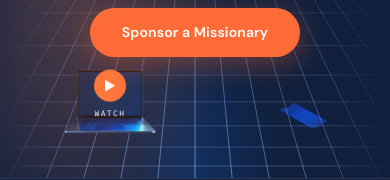
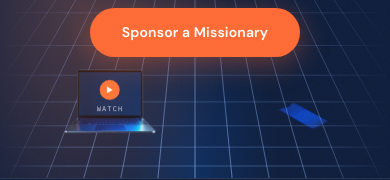
Before and after one commit to empoweringothers/missionary-media-website, a Next.js app: page / in a window 390 px wide. Shown: the part 584-764 px from the top of the page. Built offline with nearby package versions, Linux system fonts and the light colour scheme.

Commit message:
mobile: disable camera drag, fix modal click-off, shrink play button, lower mobile position

```diff
--- a/app/globals.css
+++ b/app/globals.css
@@ -229,6 +229,7 @@ body::before {
   .fo-mic    { width: 72px !important; }
   .fo-phone  { width: 64px !important; }
   .fo-laptop { width: 110px !important; }
+  .fo-laptop-play { top: 46% !important; }
 }
 
 /* Reduced motion */
--- a/components/Hero.tsx
+++ b/components/Hero.tsx
@@ -204,10 +204,11 @@ export default function Hero() {
 
     rafRef.current = requestAnimationFrame(tick);
 
-    // Camera drag — v2 velocity model
+    // Camera drag — v2 velocity model (desktop only)
     const onDown = (e: PointerEvent) => {
       const t = e.target as Element;
       if (t.closest(".float-obj") || t.closest("a") || t.closest("button")) return;
+      if (window.innerWidth < 768) return;
       e.preventDefault();
       state.camDragging = true;
       state.camPrevX = e.clientX;
@@ -369,14 +370,14 @@ export default function Hero() {
           />
           {/* Play button — centered on laptop screen */}
           <div
-            className="absolute pointer-events-none"
-            style={{ left: "50%", top: "44%", transform: "translate(-50%, -50%)" }}
+            className="absolute pointer-events-none fo-laptop-play"
+            style={{ left: "50%", top: "38%", transform: "translate(-50%, -50%)" }}
           >
-            <div className="flex flex-col items-center gap-[5px]">
-              <div className="w-8 h-8 rounded-full bg-[#FF6B35] flex items-center justify-center">
-                <svg width="10" height="12" viewBox="0 0 10 12" fill="white"><polygon points="0,0 10,6 0,12"/></svg>
+            <div className="flex flex-col items-center gap-[4px]">
+              <div className="w-5 h-5 rounded-full bg-[#FF6B35] flex items-center justify-center">
+                <svg width="6" height="8" viewBox="0 0 10 12" fill="white"><polygon points="0,0 10,6 0,12"/></svg>
               </div>
-              <span className="font-mono text-[8px] tracking-[.18em] uppercase text-white whitespace-nowrap">Watch</span>
+              <span className="font-mono text-[7px] tracking-[.16em] uppercase text-white whitespace-nowrap opacity-80">Watch</span>
             </div>
           </div>
         </div>
@@ -565,13 +566,12 @@ export default function Hero() {
             onPointerDown={() => setVideoOpen(false)}
           >
             <motion.div
-              className="relative"
-              style={{ width: "min(82vh, 820px)", height: "min(82vh, 820px)" }}
+              className="relative w-[92vw] max-w-[820px]"
+              style={{ aspectRatio: "820/560" }}
               initial={{ scale: laptopOrigin.scale, x: laptopOrigin.x, y: laptopOrigin.y, opacity: 0 }}
               animate={{ scale: 1, x: 0, y: 0, opacity: 1 }}
               exit={{ scale: laptopOrigin.scale, x: laptopOrigin.x, y: laptopOrigin.y, opacity: 0 }}
               transition={{ duration: 0.42, ease: [0.2, 0.8, 0.3, 1] }}
-              onPointerDown={(e) => e.stopPropagation()}
             >
               {/* Full laptop — transparent background PNG, no blend mode needed */}
               <img
```
